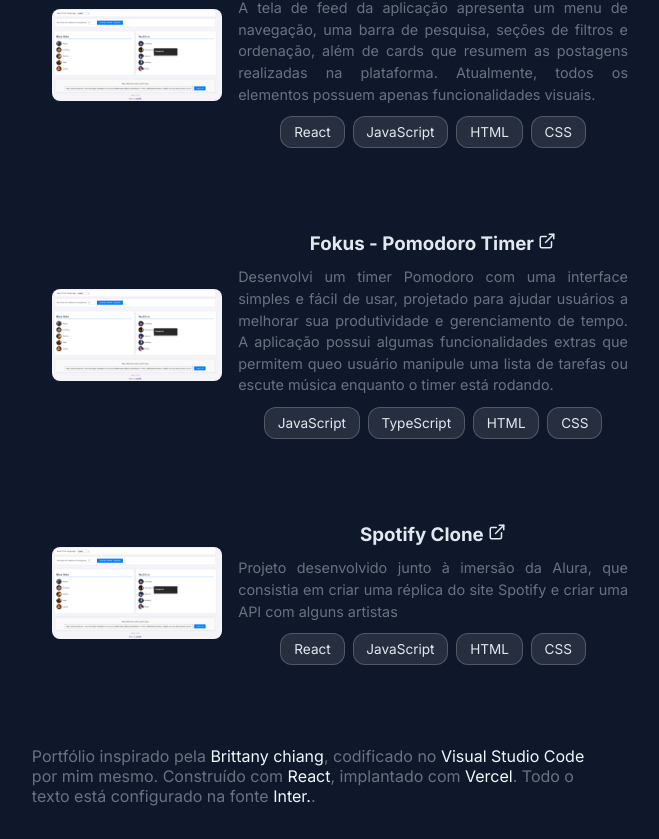
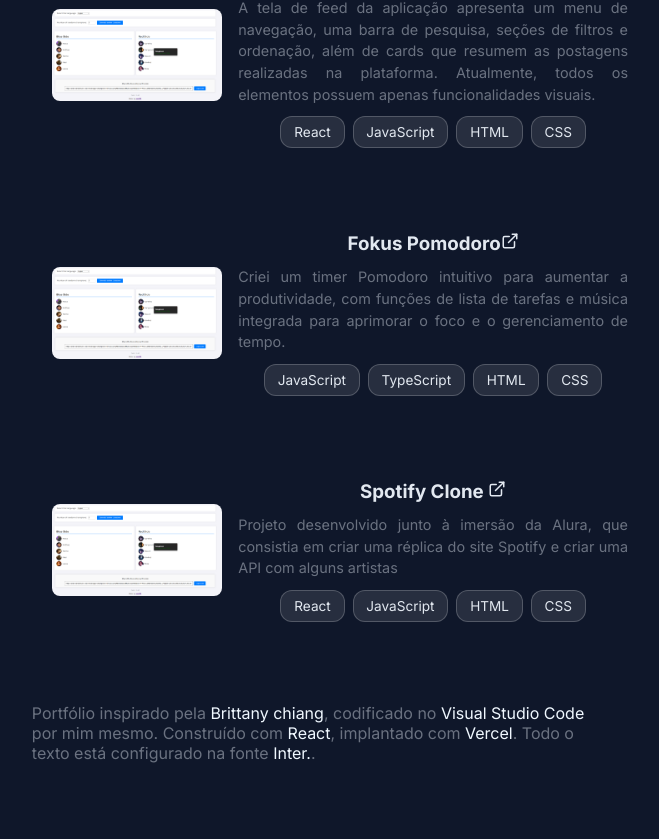
Before and after one commit to wcmF0/PortifolioReact, a React (Vite) app: page / in a window 1280 px wide. Shown: the part 1301-2140 px from the top of the page, without its empty margins (620-1279 px from the left). After the commit the page ends 2096 px from the top, so only its background shows below. Built offline with nearby package versions, Linux system fonts and the light colour scheme.

Commit message:
Descrição Fokus

```diff
--- a/src/componentes/TextContent/index.jsx
+++ b/src/componentes/TextContent/index.jsx
@@ -175,15 +175,14 @@
 
                   <div className="projeto_texto">
                     <h3>
-                      Fokus - Pomodoro Timer <ExternalLink size={18} />
+                      Fokus Pomodoro
+                      <ExternalLink size={18} />
                     </h3>
                     <p>
-                      Desenvolvi um timer Pomodoro com uma interface simples e
-                      fácil de usar, projetado para ajudar usuários a melhorar
-                      sua produtividade e gerenciamento de tempo. A aplicação
-                      possui algumas funcionalidades extras que permitem queo
-                      usuário manipule uma lista de tarefas ou escute música
-                      enquanto o timer está rodando.
+                      Criei um timer Pomodoro intuitivo para aumentar a
+                      produtividade, com funções de lista de tarefas e música
+                      integrada para aprimorar o foco e o gerenciamento de
+                      tempo.
                     </p>
                     <div className="tecnologias">
                       <span className="tag">JavaScript</span>
```
